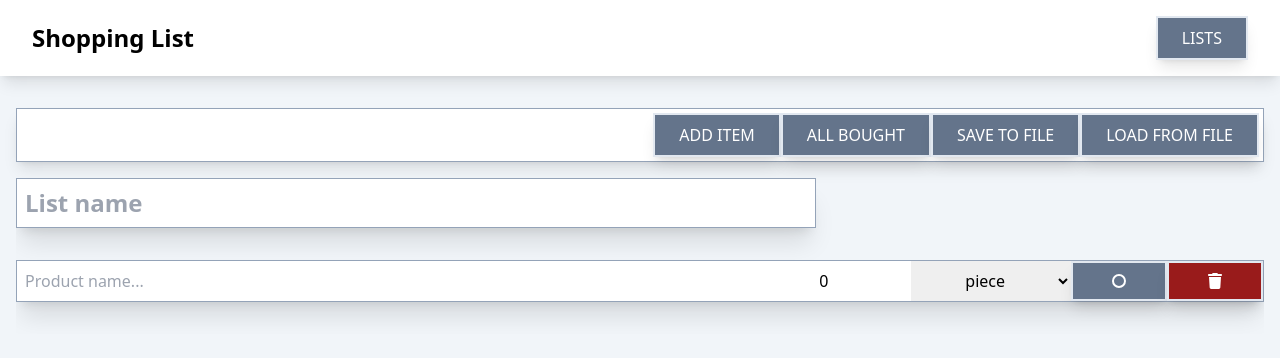
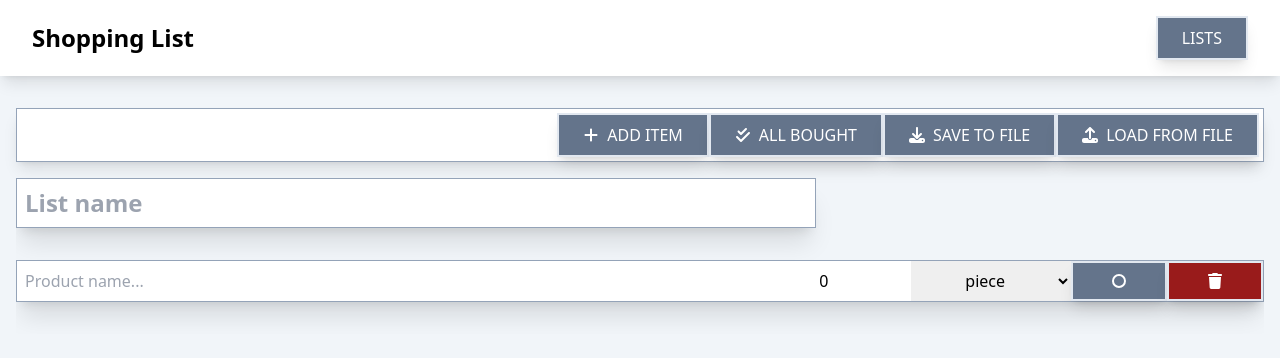
Before and after one commit to antklim89/shopping_list, a React app: page / in a window 1280 px wide. Both pictures are taken after a click on the button "ADD ITEM". Shown: the top 358 px of the page. Built offline with nearby package versions, Linux system fonts and the light colour scheme; the HTML template or start-up script is replaced by a standard one.

Commit message:
feat: add icons

```diff
--- a/src/components/list-create.tsx
+++ b/src/components/list-create.tsx
@@ -1,3 +1,4 @@
+import { FaPlus } from 'react-icons/fa6';
 import { Button } from '@/components/ui/button';
 import { useStore } from '@/lib/store';
 
@@ -7,6 +8,9 @@ export function ListCreate() {
   const currentListId = useStore(state => state.currentListId);
 
   return (
-    <Button onClick={() => listItemAdd(currentListId)}>Add Item</Button>
+    <Button onClick={() => listItemAdd(currentListId)}>
+      <FaPlus />
+      <span className="ml-2 hidden md:inline">Add Item</span>
+    </Button>
   );
 }
--- a/src/components/load-from-file.tsx
+++ b/src/components/load-from-file.tsx
@@ -1,4 +1,5 @@
 import { type ChangeEvent, useRef } from 'react';
+import { FaUpload } from 'react-icons/fa6';
 import { useStore } from '@/lib/store';
 import { loadListFromFile } from '@/lib/utils';
 import { Button } from './ui/button';
@@ -22,7 +23,8 @@ export function LoadFromFile() {
 
   return (
     <Button className="btn" onClick={() => inputRef.current?.click()}>
-      Load From File
+      <FaUpload />
+      <span className="ml-2 hidden md:inline">Load From File</span>
       <input
         accept=".json"
         className="hidden"
--- a/src/components/save-to-file.tsx
+++ b/src/components/save-to-file.tsx
@@ -1,3 +1,4 @@
+import { FaDownload } from 'react-icons/fa6';
 import { useStore } from '@/lib/store';
 import { saveListToFile } from '@/lib/utils';
 import { Button } from './ui/button';
@@ -10,7 +11,8 @@ export function SaveToFile() {
 
   return (
     <Button onClick={() => saveListToFile(currentListId, lists)}>
-      Save To File
+      <FaDownload />
+      <span className="ml-2 hidden md:inline">Save To File</span>
     </Button>
   );
 }
--- a/src/components/select-all.tsx
+++ b/src/components/select-all.tsx
@@ -1,3 +1,4 @@
+import { FaCheckDouble, FaMinus } from 'react-icons/fa6';
 import { Button } from '@/components/ui/button';
 import { useStore } from '@/lib/store';
 
@@ -12,6 +13,20 @@ export function SelectAll() {
   });
 
   return (
-    <Button onClick={() => listItemSelectAll(currentListId)}>{isAllSelected ? 'Nothing Bought' : 'All Bought'}</Button>
+    <Button onClick={() => listItemSelectAll(currentListId)}>
+      {isAllSelected
+        ? (
+            <>
+              <FaMinus />
+              <span className="ml-2 hidden md:inline">Nothing Bought</span>
+            </>
+          )
+        : (
+            <>
+              <FaCheckDouble />
+              <span className="ml-2 hidden md:inline">All Bought</span>
+            </>
+          )}
+    </Button>
   );
 }
```
